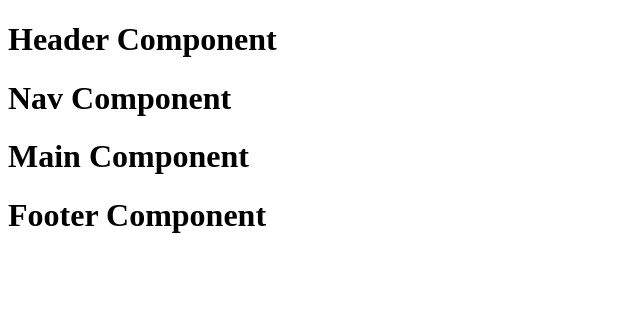
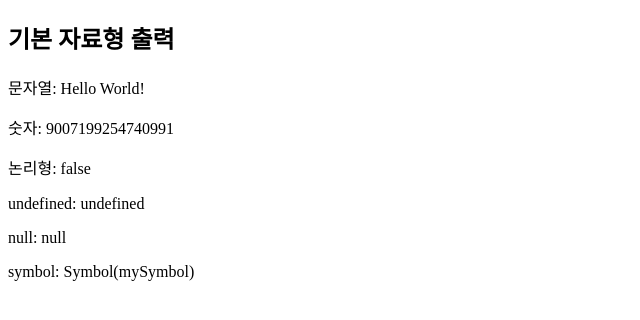
Before and after one commit to yeboong99/tryreactstudy, a React (Vite) app: page / in a window 1280 px wide. Shown: the top 320 px of the page, without its empty margins (0-640 px from the left). Built offline with nearby package versions, Linux system fonts and the light colour scheme.

Commit message:
TS 기본 자료형의 출력예시 알아보기

```diff
--- a/src/App.tsx
+++ b/src/App.tsx
@@ -46,15 +46,26 @@
   */
 }
 
-import Footer from "./components/Footer.tsx";
-import Header from "./components/Header.tsx";
-import Main from "./components/Main.tsx";
 export default function App() {
+  const primitiveString = "Hello World!";
+  const primitiveBoolean = false;
+  const primitiveUndefined = undefined;
+  const primitiveNull = null;
+  const primitiveSymbol = Symbol("mySymbol");
+  const primitiveBigInt = 9007199254740991n;
+
+  console.log("hello");
   return (
     <>
-      <Header />
-      <Main />
-      <Footer />
+      <h2>기본 자료형 출력</h2>
+      <p>문자열: {primitiveString} </p>
+      <p>숫자: {primitiveBigInt} </p>
+      {/* 논리형 값은 렌더링 가능한 값으로 취급하지 않아서 문자열로 변경해서 출력해줘야 함. */}
+      <p>논리형: {primitiveBoolean.toString()} </p>
+      {/* undefined, null, symbol도 마찬가지이지만 toString()은 지원되지 않음. 대신 JS 내장함수인 String()사용. */}
+      <p>undefined: {String(primitiveUndefined)} </p>
+      <p>null: {String(primitiveNull)} </p>
+      <p>symbol: {String(primitiveSymbol)} </p>
     </>
   );
 }
```
